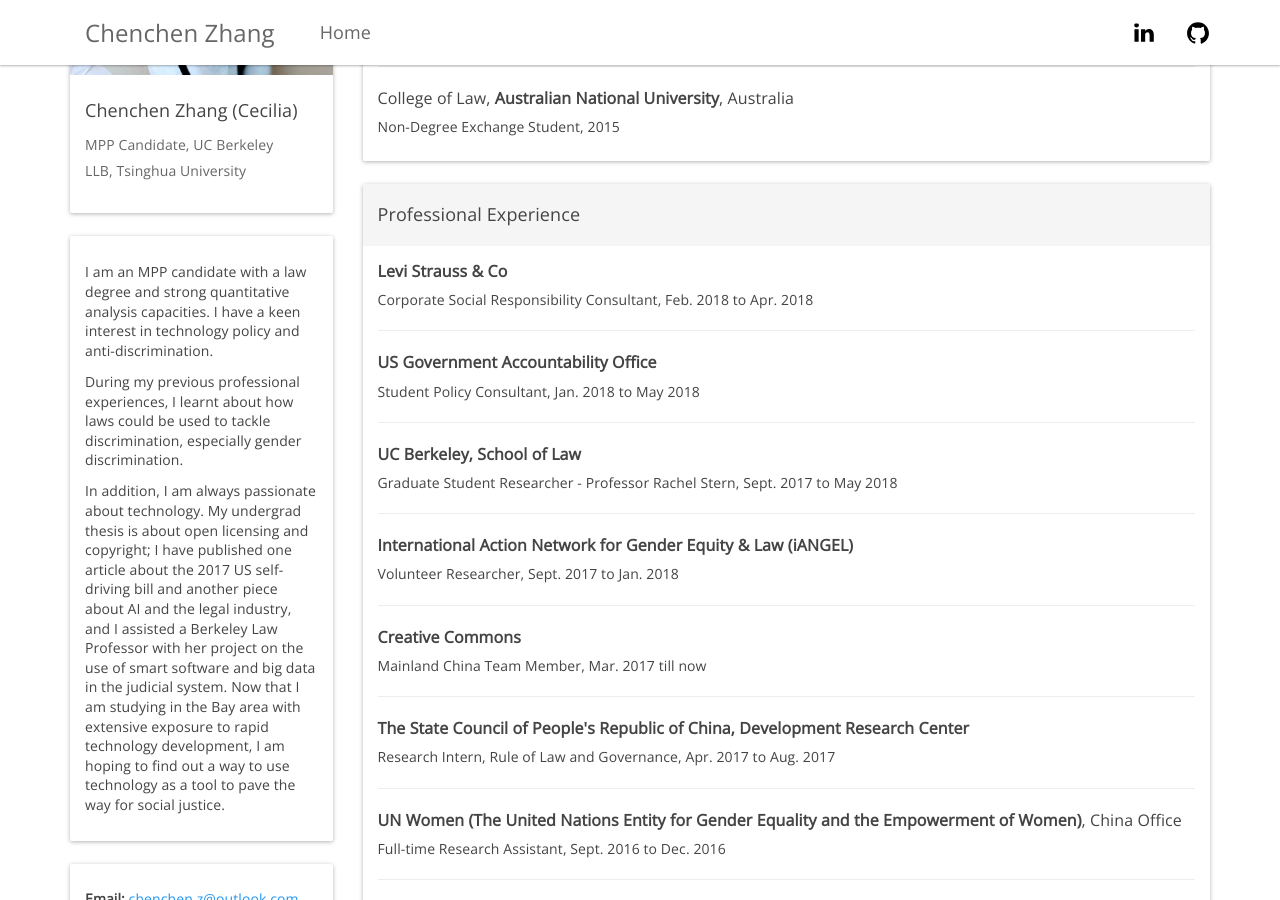
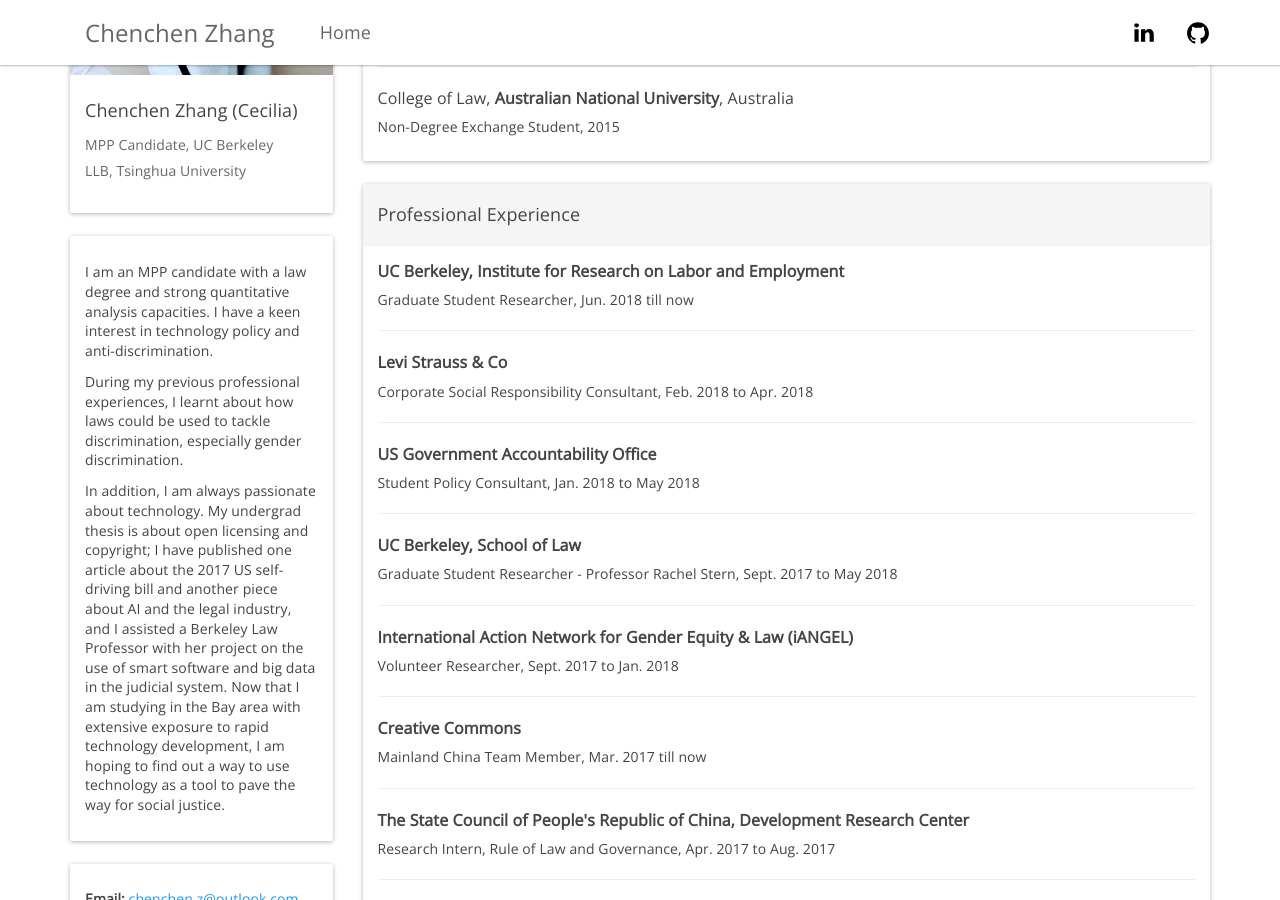
Before and after one commit to CeciliaZhang/-CeciliaZhang-.github-io, a Jekyll site: the page built from index.html, in a window 1280 px wide and 900 px high, scrolled down 308 px. Built offline with Jekyll 4.4.1, drawn with Linux system fonts in a browser that asks for light colours; nearby versions of some CDN libraries.

Commit message:
Update experiences.html

```diff
--- a/_includes/experiences.html
+++ b/_includes/experiences.html
@@ -3,6 +3,9 @@
         <h4>Professional Experience</h4>
     </div>
     <div class="panel-body" style="padding-top: 5px;">
+        <h5><b>UC Berkeley, Institute for Research on Labor and Employment</b></h5>
+        <h6>Graduate Student Researcher, Jun. 2018 till now</h6>
+        <hr/>
         <h5><b>Levi Strauss & Co</b></h5>
         <h6>Corporate Social Responsibility Consultant, Feb. 2018 to Apr. 2018</h6>
         <hr/>
```
